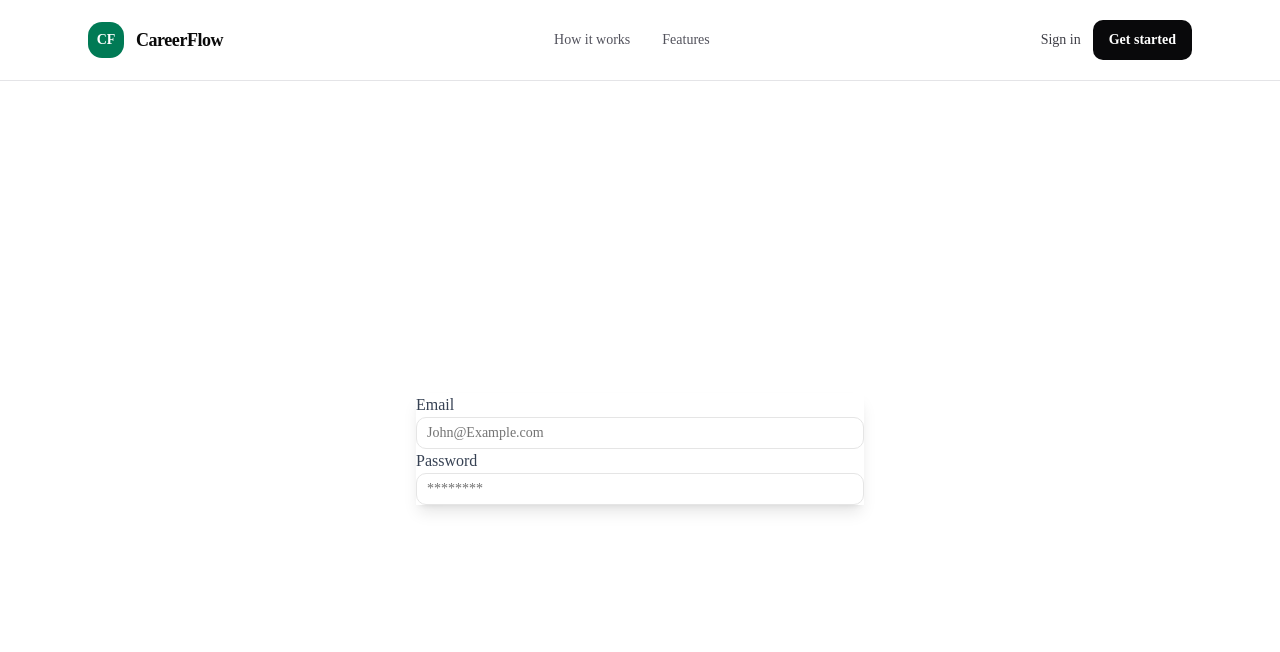
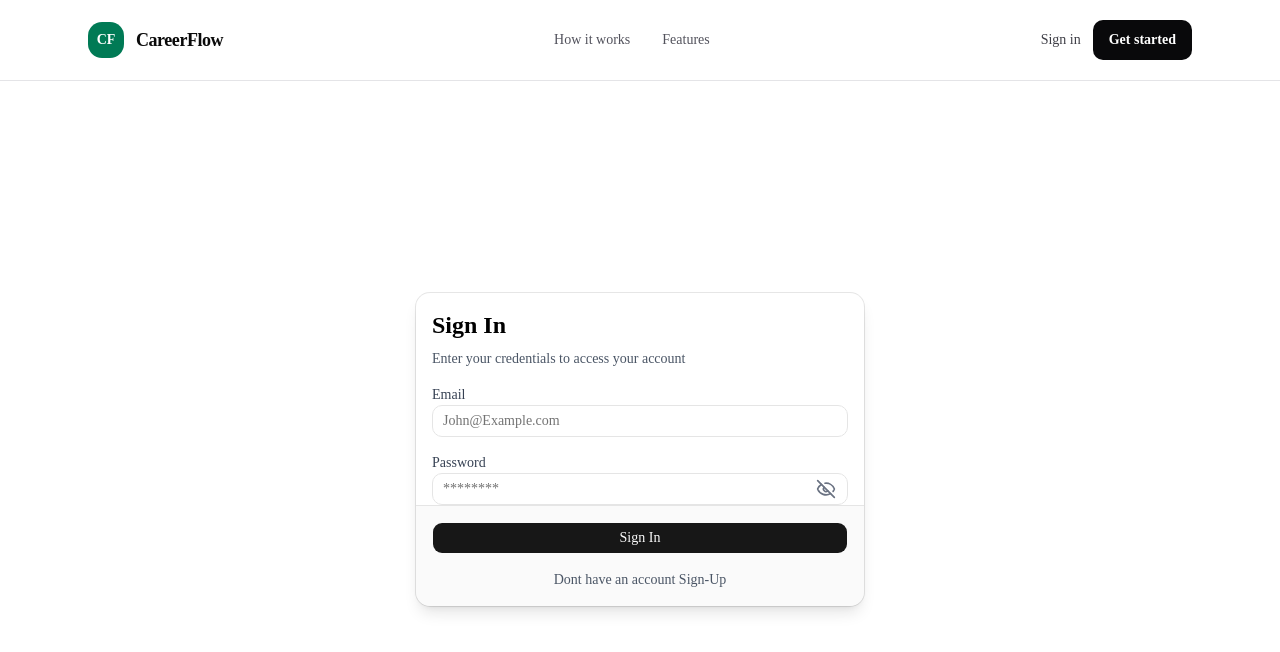
Before and after one commit to EzeoyeGoodluck/careerFlow, a Next.js app: page /sign-in in a window 1280 px wide. Shown: the top 652 px of the page. Built offline with nearby package versions, Linux system fonts and the light colour scheme.

Commit message:
Add password visibility toggle to sign-in

```diff
--- a/src/app/sign-in/page.tsx
+++ b/src/app/sign-in/page.tsx
@@ -1,15 +1,36 @@
 "use client";
 
+import { Button } from "@/components/ui/button";
+import {
+  Card,
+  CardContent,
+  CardDescription,
+  CardFooter,
+  CardHeader,
+  CardTitle,
+} from "@/components/ui/card";
 import { Input } from "@/components/ui/input";
+import { Eye, EyeOff } from "lucide-react";
+import Link from "next/link";
 import { useState } from "react";
 
 export default function SignUp() {
   const [password, setPassword] = useState("");
   const [email, setEmail] = useState("");
+  const [showPassword, setShowPassword] = useState(false);
   return (
     <div className="flex min-h-[calc(100vh-4rem)] items-center justify-center bg-white p-4">
-      <div className="w-full max-w-md border-gray-200 shadow-lg">
+      <Card className="w-full max-w-md border-gray-200 shadow-lg">
+        <CardHeader className="space-y-1">
+          <CardTitle className="text-2xl font-bold text-black">
+            Sign In
+          </CardTitle>
+          <CardDescription className="text-gray-600">
+            Enter your credentials to access your account
+          </CardDescription>
+        </CardHeader>
         <form className="text-gray-600">
+          <CardContent className="space-y-4">
             <div className="space-y-2">
               <label htmlFor="email" className="text-gray-700">
                 Email
@@ -28,17 +49,44 @@ export default function SignUp() {
               <label htmlFor="password" className="text-gray-700">
                 Password
               </label>
+              <div className="relative">
                 <Input
                   id="password"
-              type="password"
+                  type={showPassword ? "text" : "password"}
                   placeholder="********"
                   value={password}
                   onChange={(e) => setPassword(e.target.value)}
                   required
+                  className="pr-10"
                 />
+                <button
+                  onClick={() => setShowPassword(!showPassword)}
+                  className="absolute right-3 top-1/2 -translate-y-1/2 text-gray-500 hover:text-gray-700 cursor-pointer"
+                  type="button"
+                >
+                  {showPassword ? (
+                    <Eye className=" w-5 h-5 " />
+                  ) : (
+                    <EyeOff className=" w-5 h-5 " />
+                  )}
+                </button>
               </div>
+            </div>
+          </CardContent>
+          <CardFooter className="flex flex-col space-y-4 ">
+            <Button
+              className="cursor-pointer w-full bg-primary hover:bg-primary/90"
+              type="submit"
+            >
+              Sign In
+            </Button>
+            <p className="text-center text-sm text-gray-600 cursor-pointer">
+              {" "}
+              Dont have an account <Link href="/sign-up"> Sign-Up </Link>
+            </p>
+          </CardFooter>
         </form>
-      </div>
+      </Card>
     </div>
   );
 }
```
Lines whose indentation alone changed are shown as unchanged.
